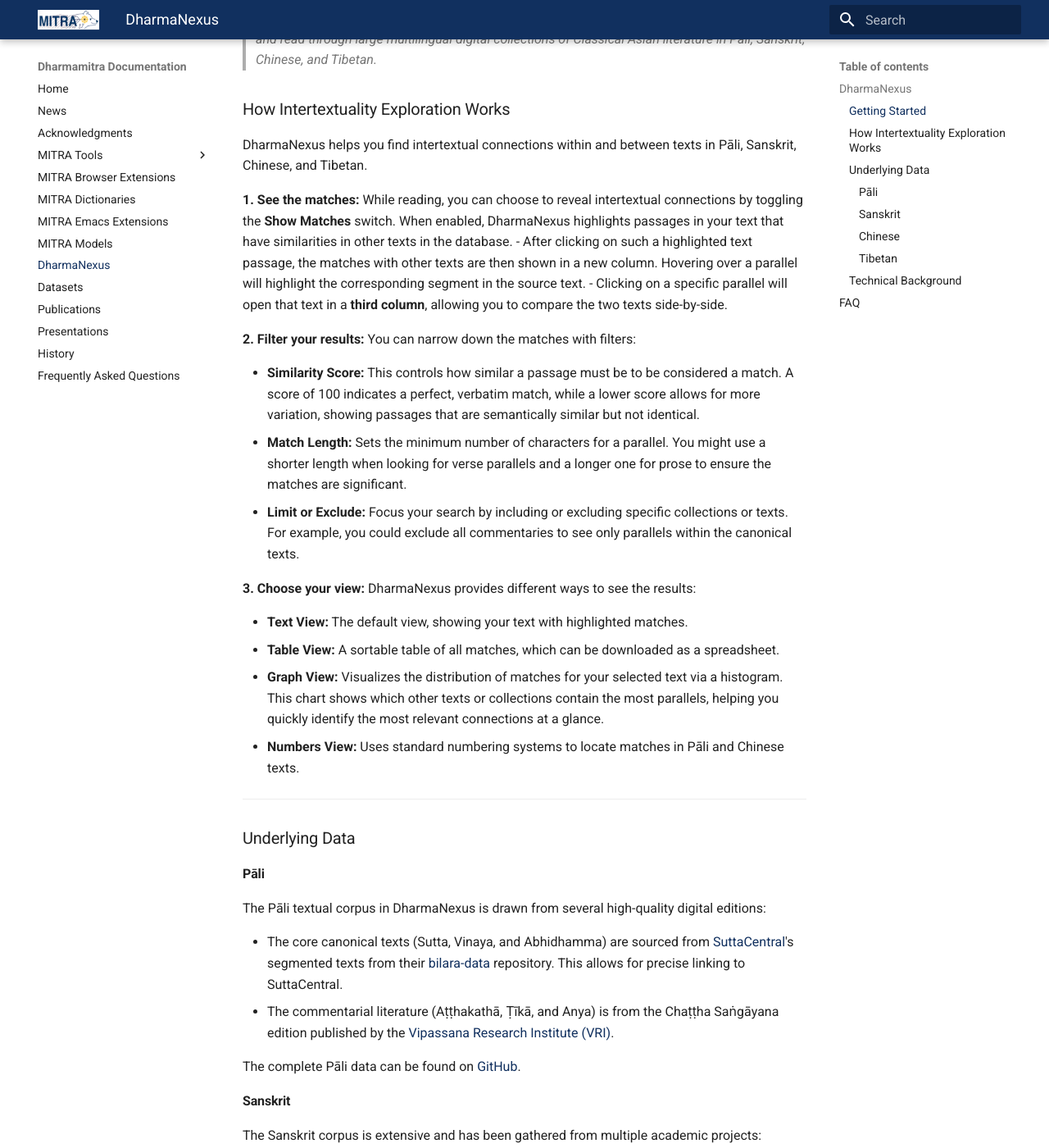
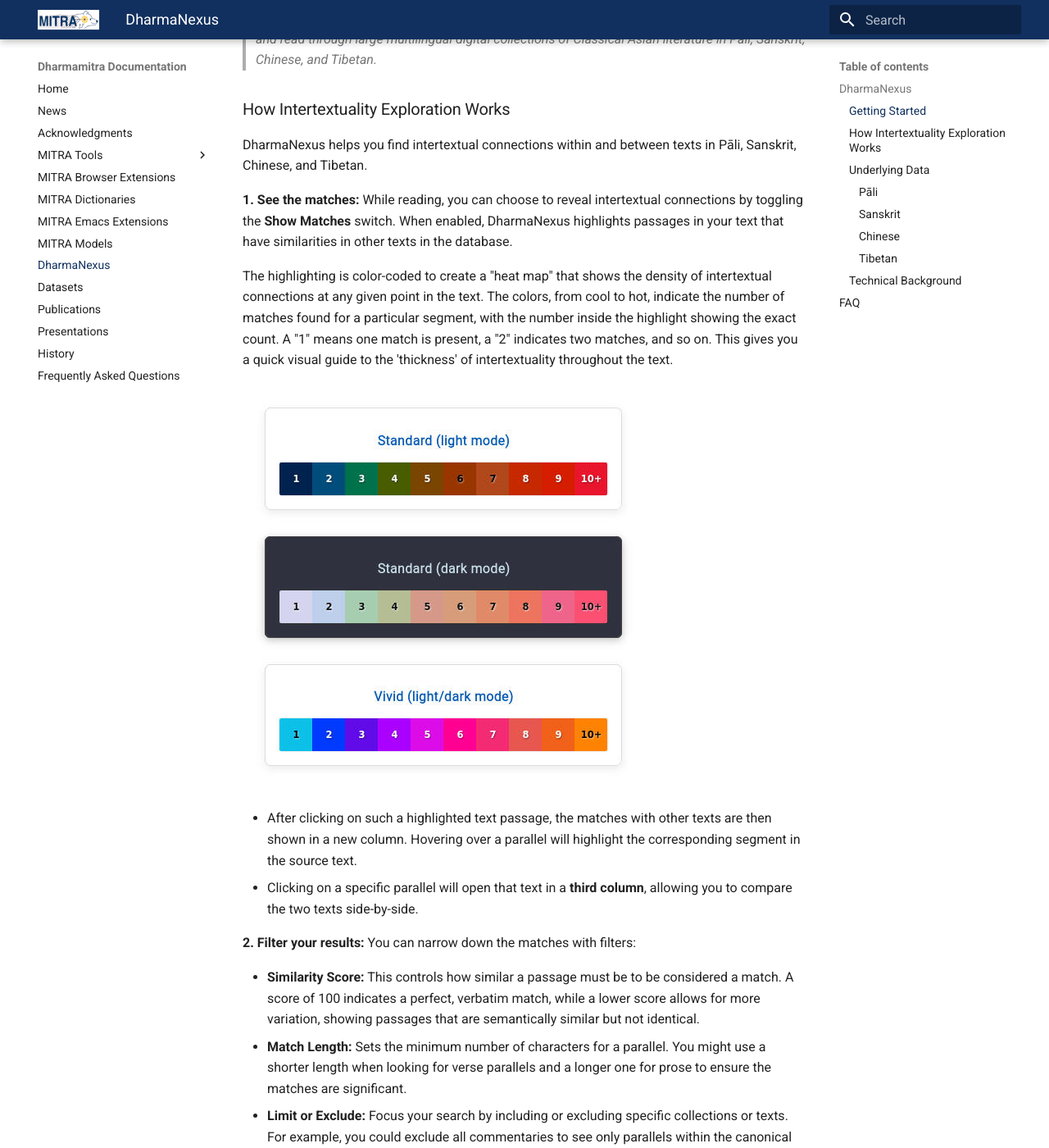
Before and after one commit to dharmamitra/dharmamitra-guides, an MkDocs documentation site: the page built from docs/dharmanexus.md, in a window 1280 px wide and 1400 px high, scrolled down 1095 px. Shown: the whole window at 82% size. Built offline with MkDocs 1.6.1 and Material for MkDocs 9.7.7, drawn with Linux system fonts in a browser that asks for light colours.

Commit message:
added heatmap doc

```diff
--- a/docs/dharmanexus.md
+++ b/docs/dharmanexus.md
@@ -31,6 +31,11 @@
 DharmaNexus helps you find intertextual connections within and between texts in Pāli, Sanskrit, Chinese, and Tibetan.
 
 **1. See the matches:** While reading, you can choose to reveal intertextual connections by toggling the **Show Matches** switch. When enabled, DharmaNexus highlights passages in your text that have similarities in other texts in the database.
+
+The highlighting is color-coded to create a "heat map" that shows the density of intertextual connections at any given point in the text. The colors, from cool to hot, indicate the number of matches found for a particular segment, with the number inside the highlight showing the exact count. A "1" means one match is present, a "2" indicates two matches, and so on. This gives you a quick visual guide to the 'thickness' of intertextuality throughout the text.
+
+![Heat map themes in DharmaNexus](assets/nexus-heat-map-themes.jpg)
+
    - After clicking on such a highlighted text passage, the matches with other texts are then shown in a new column. Hovering over a parallel will highlight the corresponding segment in the source text.
    - Clicking on a specific parallel will open that text in a **third column**, allowing you to compare the two texts side-by-side.
 
```
